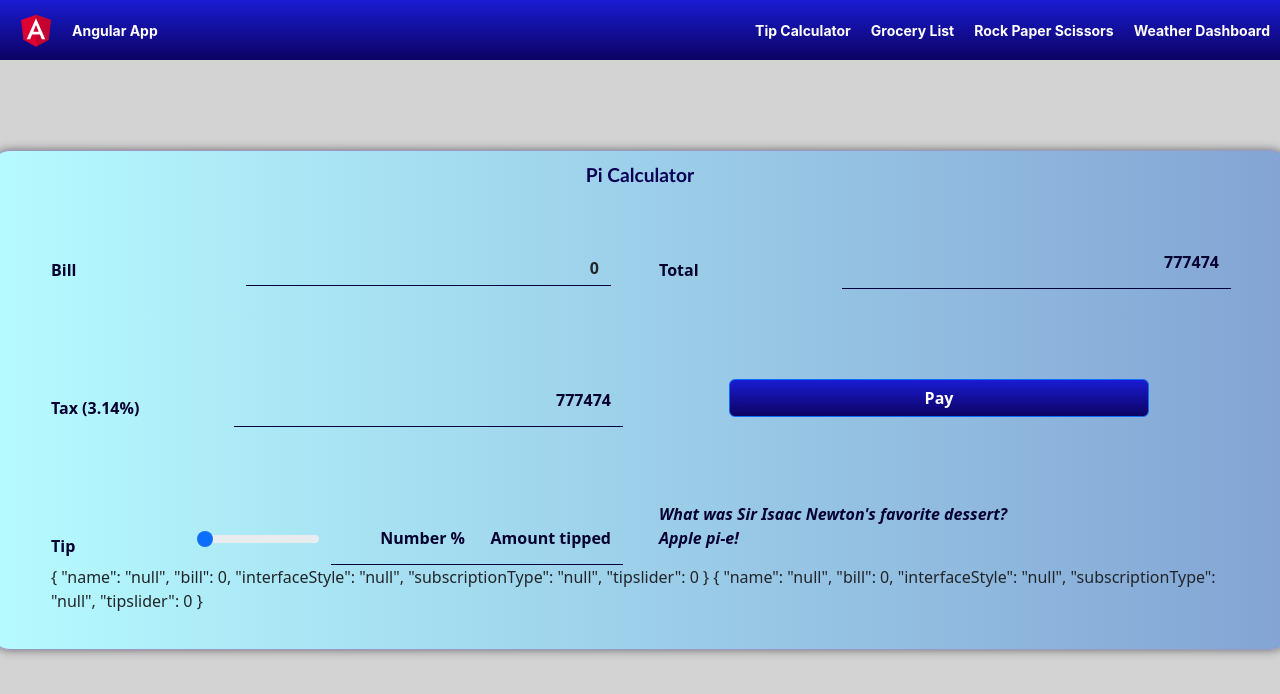
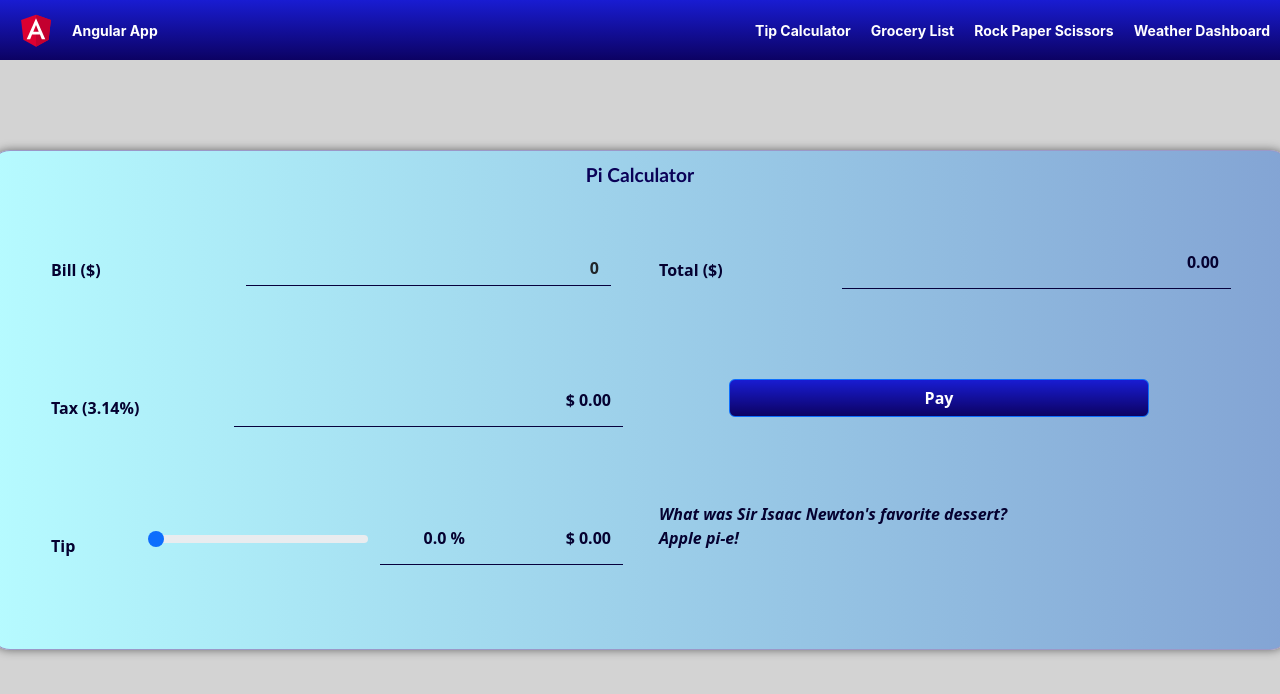
Before and after one commit to rueilmanzambi/appDemo, an Angular app: page /calculator in a window 1280 px wide. Shown: the top 694 px of the page. Built offline with nearby package versions, Linux system fonts and the light colour scheme.

Commit message:
finished calculator

```diff
--- a/src/app/calculator/calculator.component.css
+++ b/src/app/calculator/calculator.component.css
@@ -36,7 +36,7 @@
 .calc-body {
     height: 420px;
     margin-top: 40px;
-    display: flex;
+    display: fixed;
     padding: 50px 60px 10px 50px;
 }
 
--- a/src/app/calculator/calculator.component.html
+++ b/src/app/calculator/calculator.component.html
@@ -6,12 +6,7 @@
             </div>
             <div class="calc-body">
                 <pm-calc-form>
-                    <div class="left-side">
-                        hey hey
-                    </div>
-                    <div class="right-side">
-                        bububu
-                    </div>
+
                 </pm-calc-form>
             </div>
     </div>
--- a/src/app/data/calc-form-property.ts
+++ b/src/app/data/calc-form-property.ts
@@ -1,9 +1,6 @@
 
 
 export interface CalcFormProp {
-    name: string,
     bill: number,
-    interfaceStyle: string,
-    subscriptionType: string,
-    tipslider: number
+    tipslider: number,
 }
--- a/src/app/shared/calc-form.component.html
+++ b/src/app/shared/calc-form.component.html
@@ -3,32 +3,32 @@
         <div class="col-md-6">
             <div class="form-group">
                 <div class="row custom-spacing">
-                    <label for="bill" class="col-sm-4 col-form-label  custom-text-color fw-bolder ">Bill</label>
+                    <label for="bill" class="col-sm-4 col-form-label  custom-text-color fw-bolder ">Bill ($)</label>
                     <div class="col-sm-8 ">
                         <input id="bill" name="bill" class="form-control text-end fw-bolder custom-field-style" [(ngModel)]="calcForm.bill"
-                            required placeholder="Enter amount" />
+                            required placeholder="Enter amount" #billField="ngModel" (blur)="onBlur(billField)" (input)="updateBill()"/>
                     </div>
                 </div>
                 <div class="row custom-spacing">
                     <label for="tax"  class="col-sm-4 col-form-label custom-text-color fw-bolder">Tax (3.14%)</label>
-                    <div class="col-sm-8  text-end custom-text-color fw-bolder custom-field-style"><label id="tax" name="tax"> 777474</label></div>
+                    <div class="col-sm-8  text-end custom-text-color fw-bolder custom-field-style"><label id="tax" name="tax">$ {{tax | number:'1.2-2' }}</label></div>
                 </div>
                 <div class="row">
-                    <label id="tipLabel" name="tipLabel" class="col-sm-3 col-form-label custom-text-color fw-bolder"> Tip </label>
-                    <div class="col-sm-3">
-                        <input type="range" class="form-range " min="0" max="100" step="1"
-                        name="tipslider" id="tipslider" [(ngModel)]="calcForm.tipslider"/>
+                    <label id="tipLabel" name="tipLabel" class="col-sm-2 col-form-label custom-text-color fw-bolder"> Tip </label>
+                    <div class="col-sm-5">
+                        <input type="range" class="form-range " min="0" max="100" step="0.5"
+                        name="tipslider" id="tipslider" [(ngModel)]="calcForm.tipslider" (input)="updateBill()"/>
                     </div>
-                    <label id="tipPerc" name="tipPerc" class="col-sm-3  text-end custom-text-color fw-bolder custom-field-style"> Number %</label>
-                    <label id="tipAmount" name="tipAmount" class="col-sm-3  text-end custom-text-color fw-bolder custom-field-style"> Amount tipped </label>
+                    <label id="tipPerc" name="tipPerc" class="col-sm-2  text-end custom-text-color fw-bolder custom-field-style"> {{tipPerc | number:'1.1-1' }} %</label>
+                    <label id="tipAmount" name="tipAmount" class="col-sm-3  text-end custom-text-color fw-bolder custom-field-style"> $ {{tipAmt | number:'1.2-2' }} </label>
                 </div>
             </div>
         </div>
         <div class="col-md-6">
             <div class="form-group">
                 <div class="row total">
-                    <label id="totalLabel" name="totalLabel" class="col-sm-4 col-form-label custom-text-color fw-bolder">Total</label>
-                    <div class="col-sm-8  text-end custom-text-color fw-bolder custom-field-style"><label id="total" name="total"> 777474</label></div>
+                    <label id="totalLabel" name="totalLabel" class="col-sm-4 col-form-label custom-text-color fw-bolder">Total ($)</label>
+                    <div class="col-sm-8  text-end custom-text-color fw-bolder custom-field-style"><label id="total" name="total"> {{total | number:'0.2-2' }} </label></div>
                 </div>
                 <div class="text-center custom-text-color fw-bolder"><button class="btn btn-primary w-75 ok-btn custom-bg fw-bold ">Pay</button></div>
                 <div class="joke custom-text-color fw-bold">What was Sir Isaac Newton's favorite dessert? <br/>Apple pi-e!</div>
@@ -36,5 +36,3 @@
         </div>
     </form>
 </div>
-    {{calcForm | json}}
-    {{originalCalcForm | json}}
--- a/src/app/shared/calc-form.component.ts
+++ b/src/app/shared/calc-form.component.ts
@@ -9,20 +9,30 @@ import { NgForm, NgModel } from '@angular/forms';
 })
 export class CalcFormComponent implements OnInit{
   originalCalcForm: CalcFormProp = {
-    name: "null",
-    bill: 0,
-    interfaceStyle: "null",
-    subscriptionType: "null",
-    tipslider: 0
+    bill: 0.00,
+    tipslider: 0.00,
   }
+  calcForm: CalcFormProp = { ...this.originalCalcForm };
 
-  calcForm: CalcFormProp = { ...this.originalCalcForm };
+  billAmt: number = 0.00;
+  tax: number = this.calcForm.bill;
+  tipPerc: number = 0.00;
+  tipAmt: number = 0.00;
+  total: number = 0.00;
 
   ngOnInit(){
   }
 
   onBlur(field: NgModel) {
-    console.log('in onBlur: ', field.valid);
+    console.log('in onBlur: ', field.value);
+  }
+
+  updateBill(): void {
+    this.billAmt = this.calcForm.bill;
+    this.tax = this.billAmt * 0.0314;
+    this.tipPerc = this.calcForm.tipslider;
+    this.tipAmt = (this.billAmt * this.calcForm.tipslider) / 100;
+    this.total = Number(this.billAmt) + parseFloat(this.tax.toFixed(2)) + parseFloat(this.tipAmt.toFixed(2));
   }
 
   onSubmit(form: NgForm) {
```
